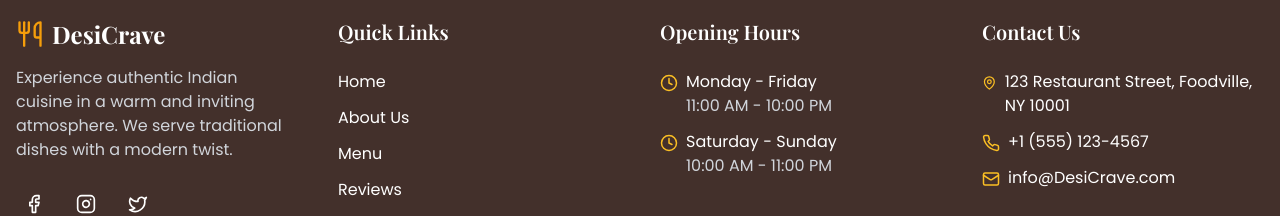
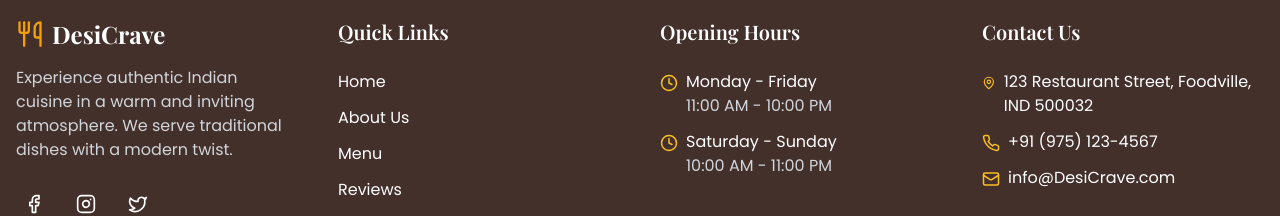
Before and after one commit to farhanrahman0027/DesiCrave, a React (Vite) app: page /gallery in a window 1280 px wide. Shown: the part 1554-1770 px from the top of the page. Built offline with nearby package versions, Linux system fonts and the light colour scheme.

Commit message:
update footer

```diff
--- a/src/components/layout/Footer.tsx
+++ b/src/components/layout/Footer.tsx
@@ -86,11 +86,11 @@ const Footer: React.FC = () => {
             <ul className="space-y-3">
               <li className="flex items-start">
                 <MapPin size={18} className="mr-2 mt-1 text-accent-400" />
-                <span>123 Restaurant Street, Foodville, NY 10001</span>
+                <span>123 Restaurant Street, Foodville, IND 500032</span>
               </li>
               <li className="flex items-start">
                 <Phone size={18} className="mr-2 mt-1 text-accent-400" />
-                <span>+1 (555) 123-4567</span>
+                <span>+91 (975) 123-4567</span>
               </li>
               <li className="flex items-start">
                 <Mail size={18} className="mr-2 mt-1 text-accent-400" />
```
